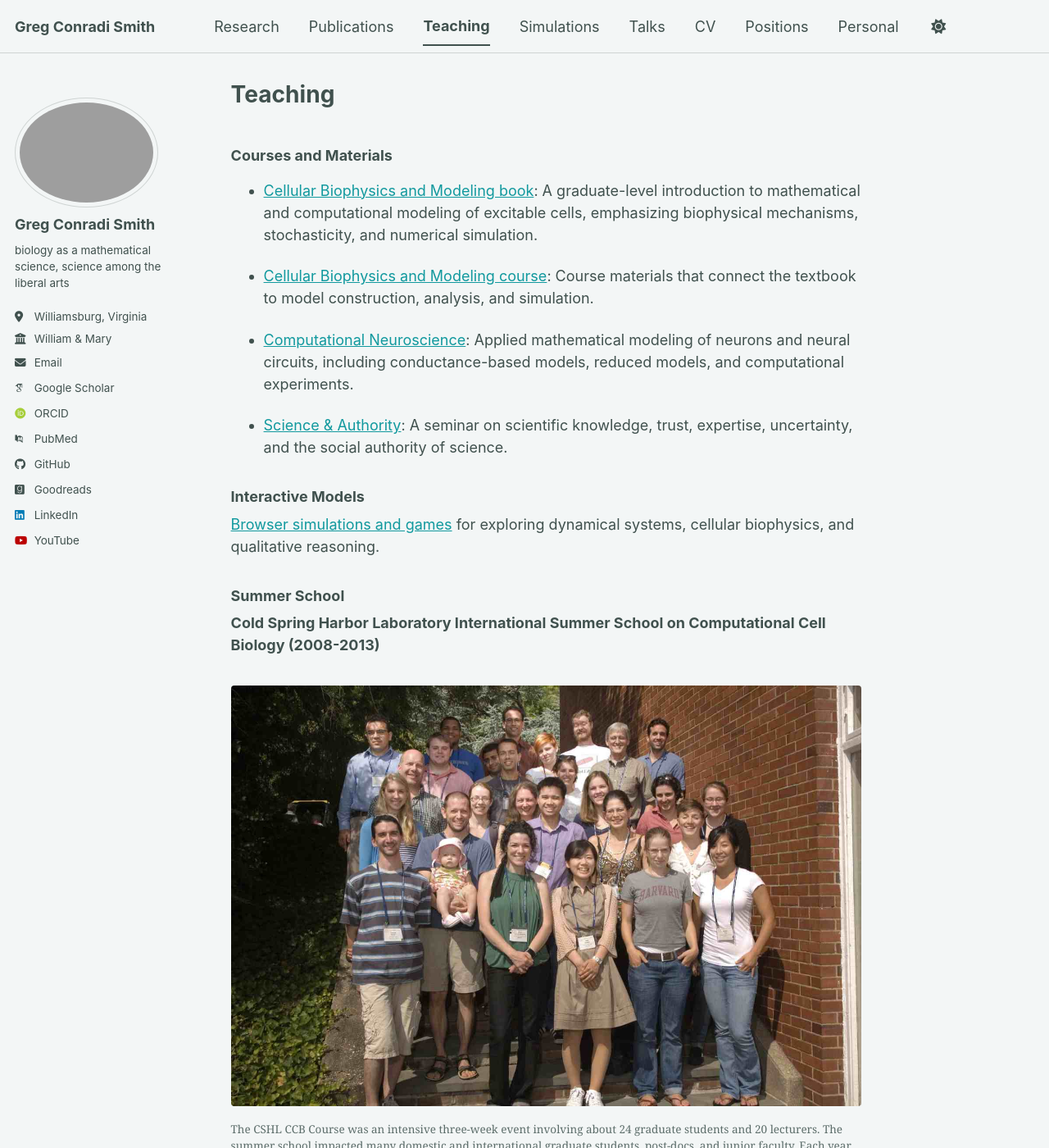
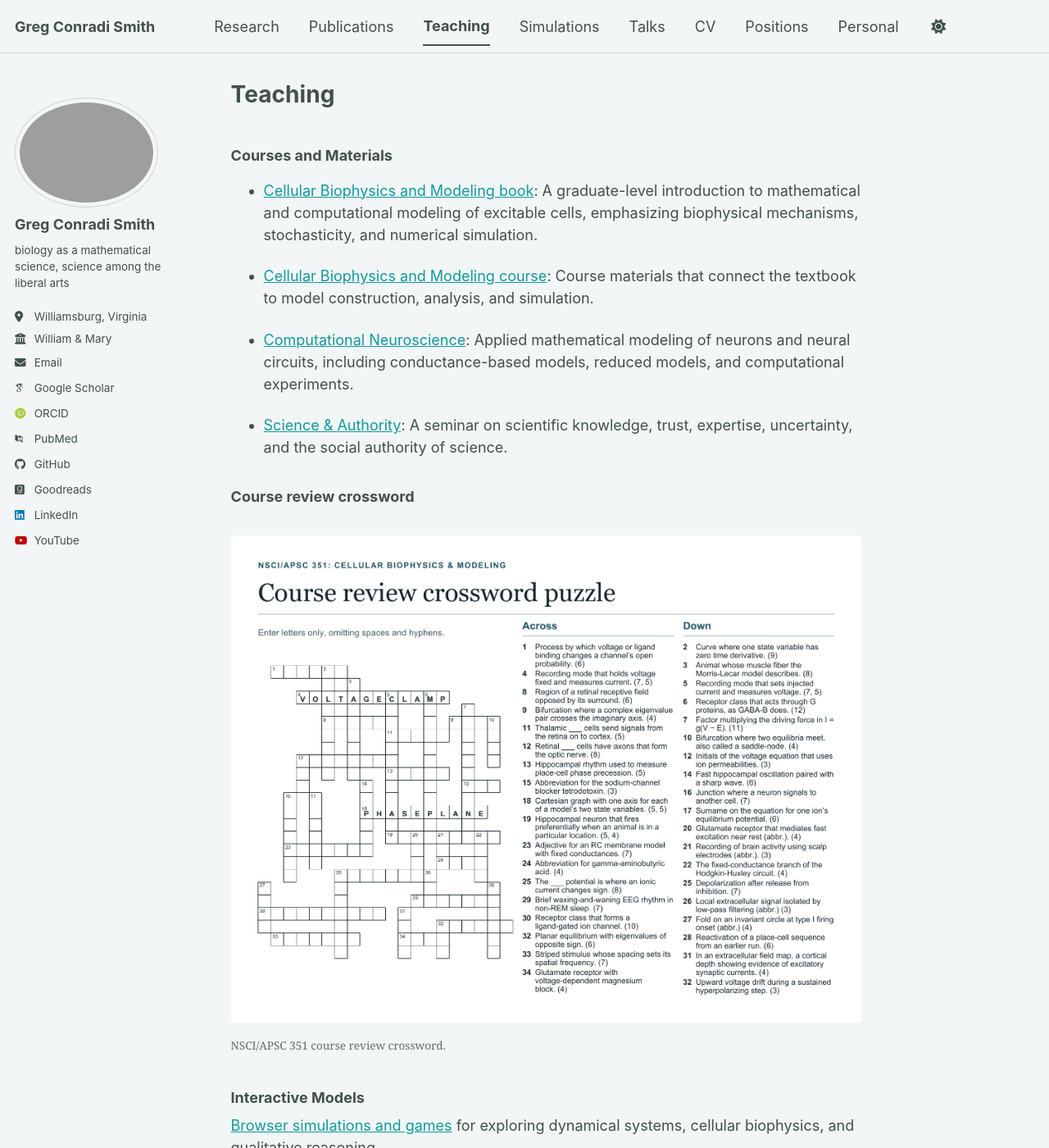
Before and after one commit to gregconradismith/gregconradismith.github.io, a Jekyll site: the page built from _pages/teaching.md, in a window 1280 px wide and 1400 px high. Shown: the whole window at 82% size. Built offline with Jekyll 4.4.1, drawn with Linux system fonts in a browser that asks for light colours; some web fonts are replaced; a script bundle is joined from its source files by our own code; library files that are not in the unit come from our copies.

Commit message:
Add course review crossword to Teaching page

```diff
--- a/_pages/teaching.md
+++ b/_pages/teaching.md
@@ -14,6 +14,15 @@ author_profile: true
 
 - [Science & Authority](https://scienceauthority.wordpress.com/): A seminar on scientific knowledge, trust, expertise, uncertainty, and the social authority of science.
 
+### Course review crossword
+
+<figure>
+<a href="{{ '/images/nsci351-course-review-crossword.png' | relative_url }}">
+<img src="{{ '/images/nsci351-course-review-crossword.png' | relative_url }}" alt="NSCI/APSC 351 course review crossword with voltage clamp and phase plane filled in" loading="lazy" width="1800" height="1391">
+</a>
+<figcaption>NSCI/APSC 351 course review crossword.</figcaption>
+</figure>
+
 ### Interactive Models
 
 [Browser simulations and games]({{ '/simulations/' | relative_url }}) for exploring dynamical systems, cellular biophysics, and qualitative reasoning.
```
Also changed, not shown: images/nsci351-course-review-crossword.png (added).
